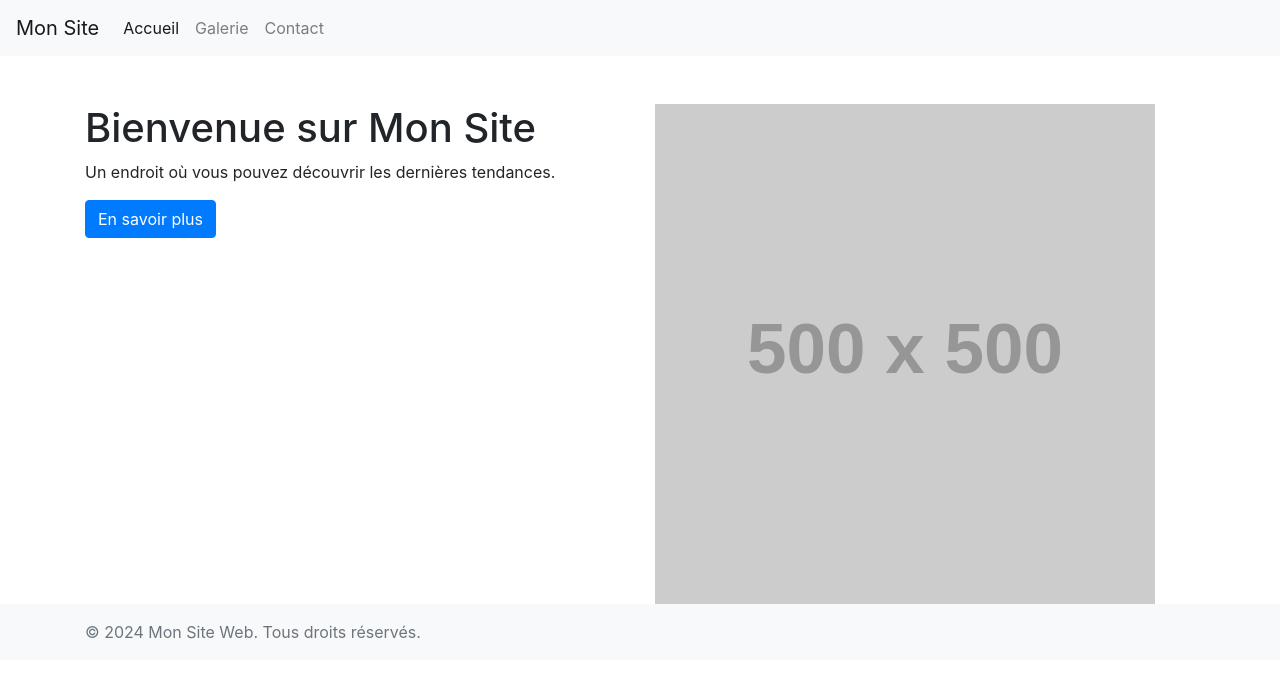
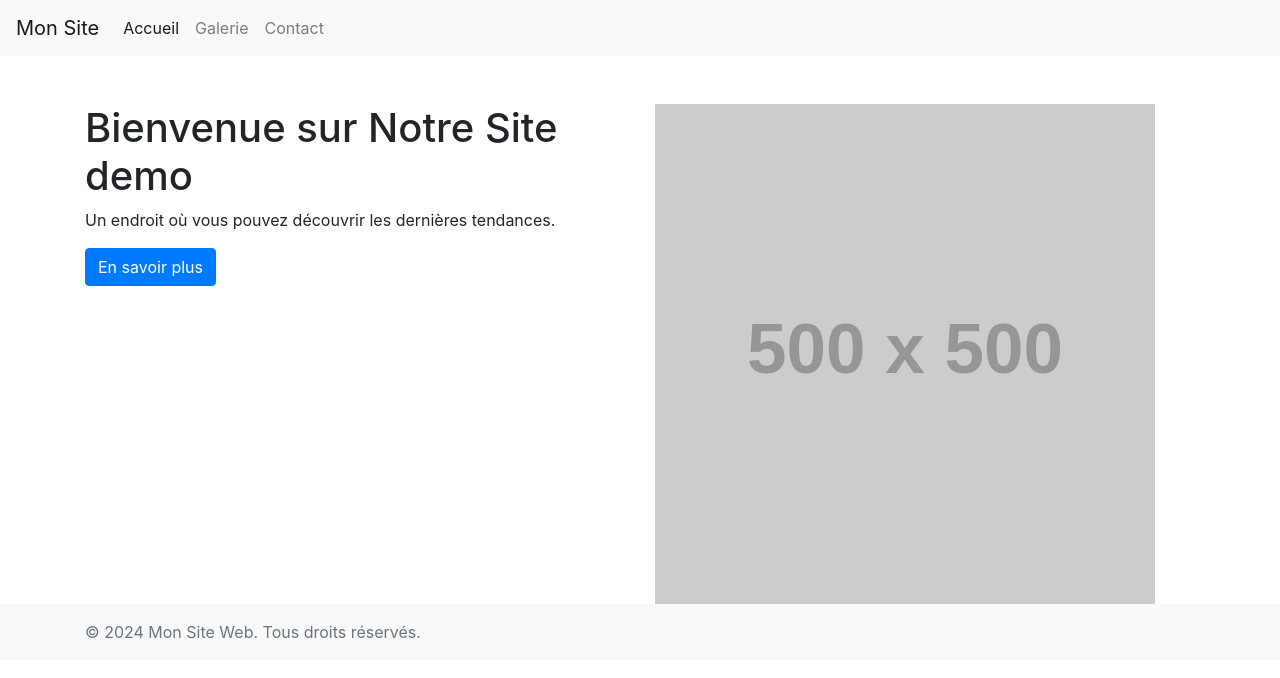
Before and after one commit to myhai05/messy_bootstrap, a plain HTML site: page index.html in a window 1280 px wide. Drawn offline with nearby package versions, Linux system fonts and the light colour scheme; placeholder pictures from the web are drawn by us.

Commit message:
Changement titre

```diff
--- a/index.html
+++ b/index.html
@@ -37,7 +37,7 @@
     <div class="container mt-5">
         <div class="row">
             <div class="col-md-6">
-                <h1>Bienvenue sur Mon Site</h1>
+                <h1>Bienvenue sur Notre Site demo</h1>
                 <p>Un endroit où vous pouvez découvrir les dernières tendances.</p>
                 <a href="#" class="btn btn-primary">En savoir plus</a>
             </div>
```
